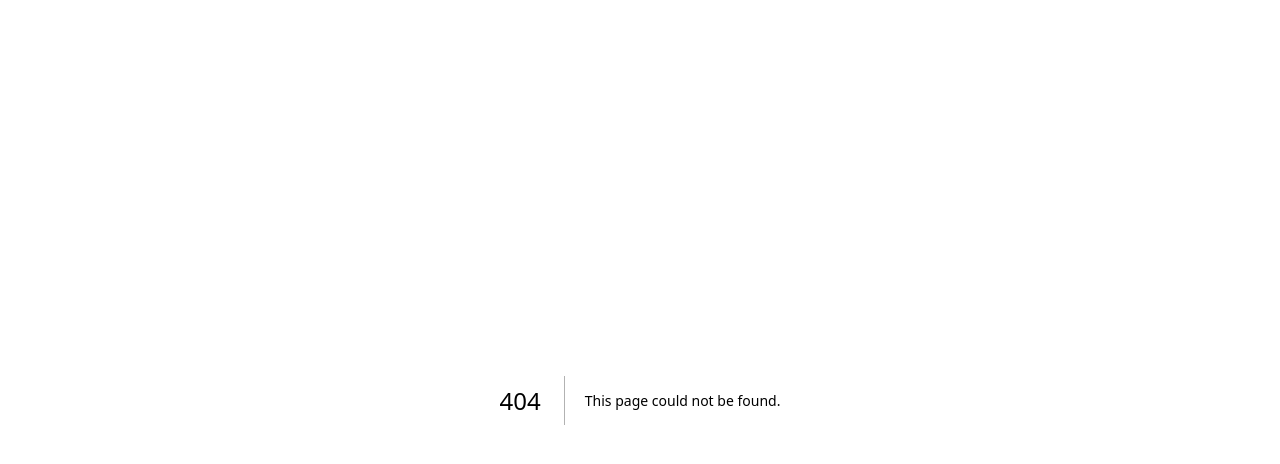
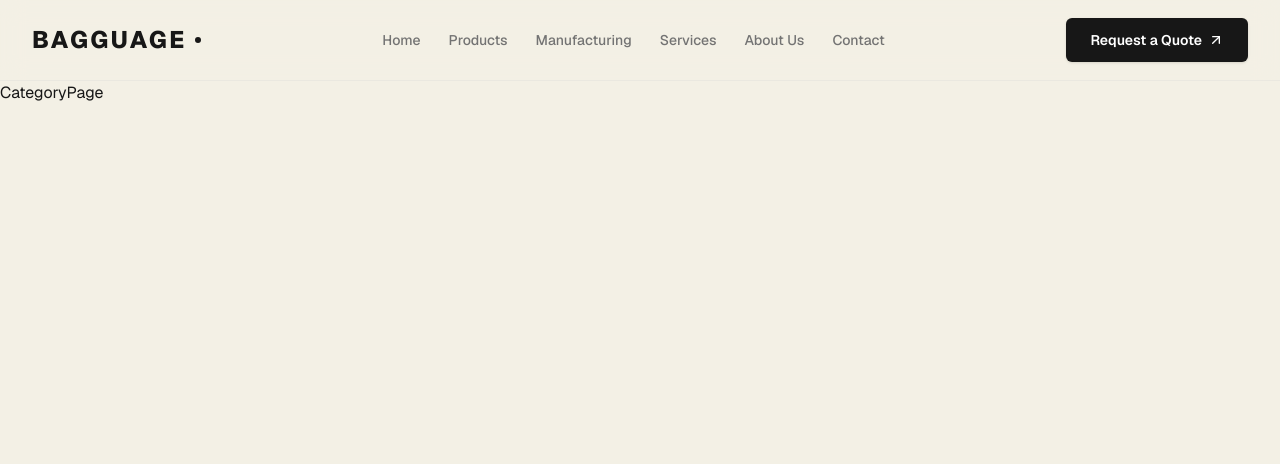
Before and after one commit to MILON-2377/luggage-showroom-frontend, a Next.js app: page /category in a window 1280 px wide. Before the commit this address had no page. Shown: the top 464 px of the page. Built offline with nearby package versions, Linux system fonts and the light colour scheme.

Commit message:
Category page added including its detail page

```diff
--- /dev/null
+++ b/src/app/(public)/category/[slug]/page.tsx
@@ -0,0 +1,7 @@
+import React from 'react'
+
+export default function CategoryDetailsPage() {
+  return (
+    <div>CategoryDetailsPage</div>
+  )
+}
--- /dev/null
+++ b/src/app/(public)/category/page.tsx
@@ -0,0 +1,7 @@
+import React from 'react'
+
+export default function CategoryPage() {
+  return (
+    <div>CategoryPage</div>
+  )
+}
```
